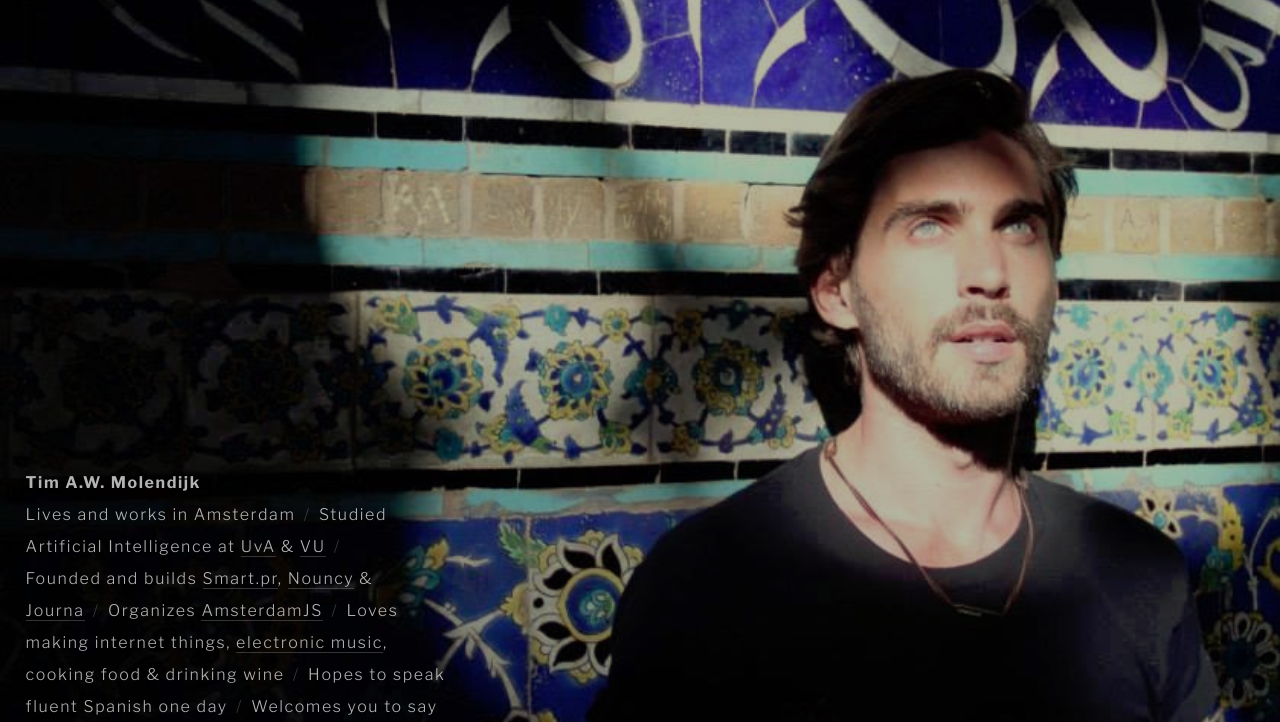
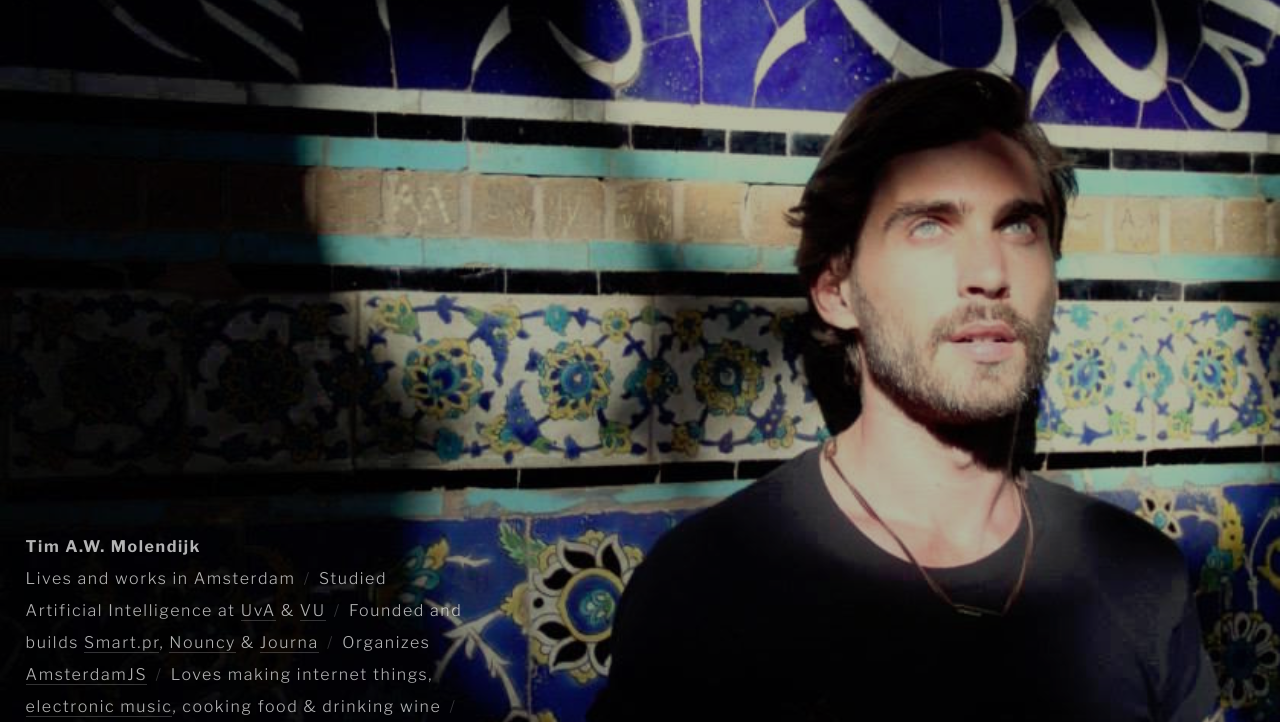
Before and after one commit to timmolendijk/timmolendijk.github.io, a plain HTML site: page index.html in a window 1280 px wide. Shown: the top 722 px of the page. Drawn offline with nearby package versions, Linux system fonts and the light colour scheme.

Commit message:
Positioning twerks

```diff
--- a/index.css
+++ b/index.css
@@ -65,17 +65,20 @@ body {
   float: right;
   width: 30%;
   height: 50vh;
+  max-height: 5rem;
   shape-outside: polygon(0 0, 100% 100%, 100% 0);
   -webkit-shape-outside: polygon(0 0, 100% 100%, 100% 0);
 }
 @media (min-aspect-ratio: 13/10) {
   #bio {
     width: 42vw;
+    max-width: 45rem;
     padding: 1vw 2vw;
   }
   #bio:before {
     width: 25%;
     height: 40vh;
+    max-height: auto;
   }
 }
 
```
